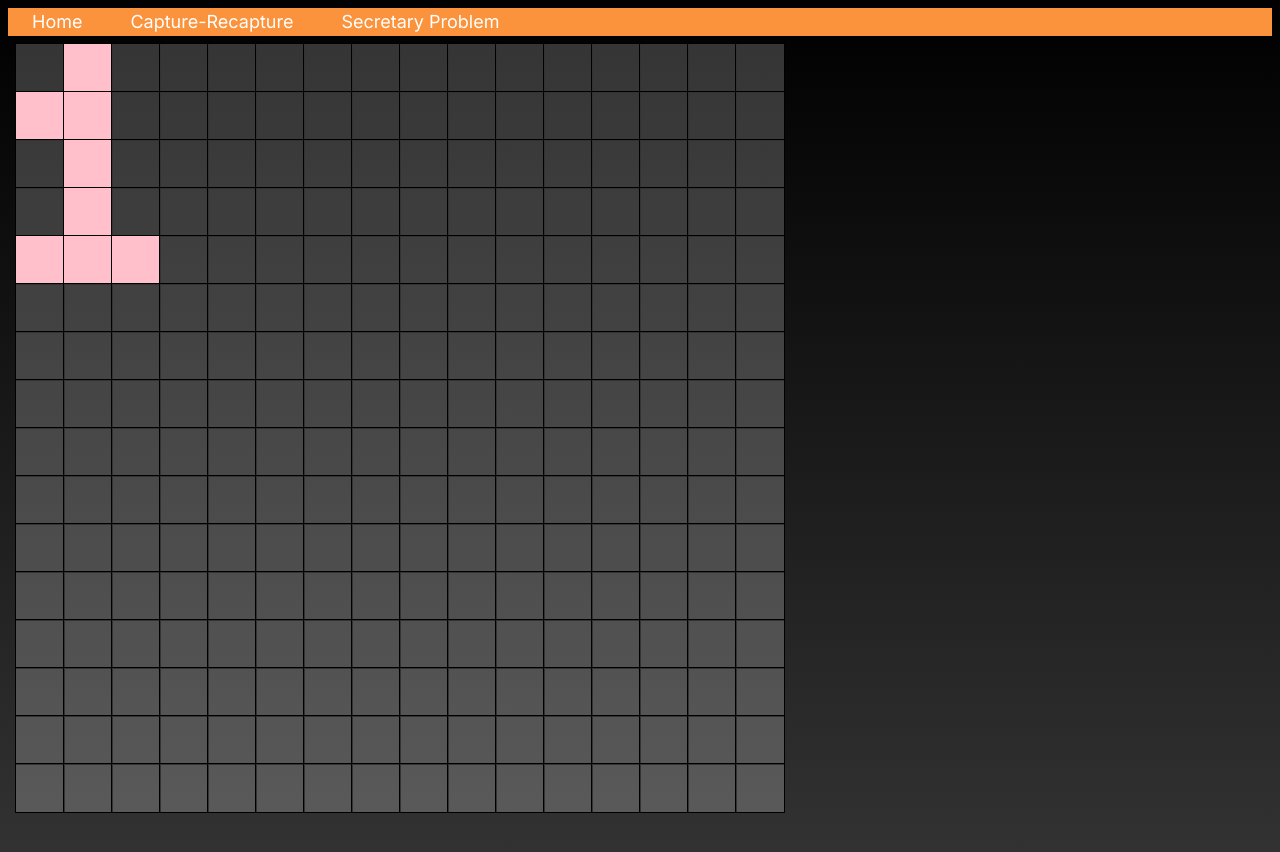
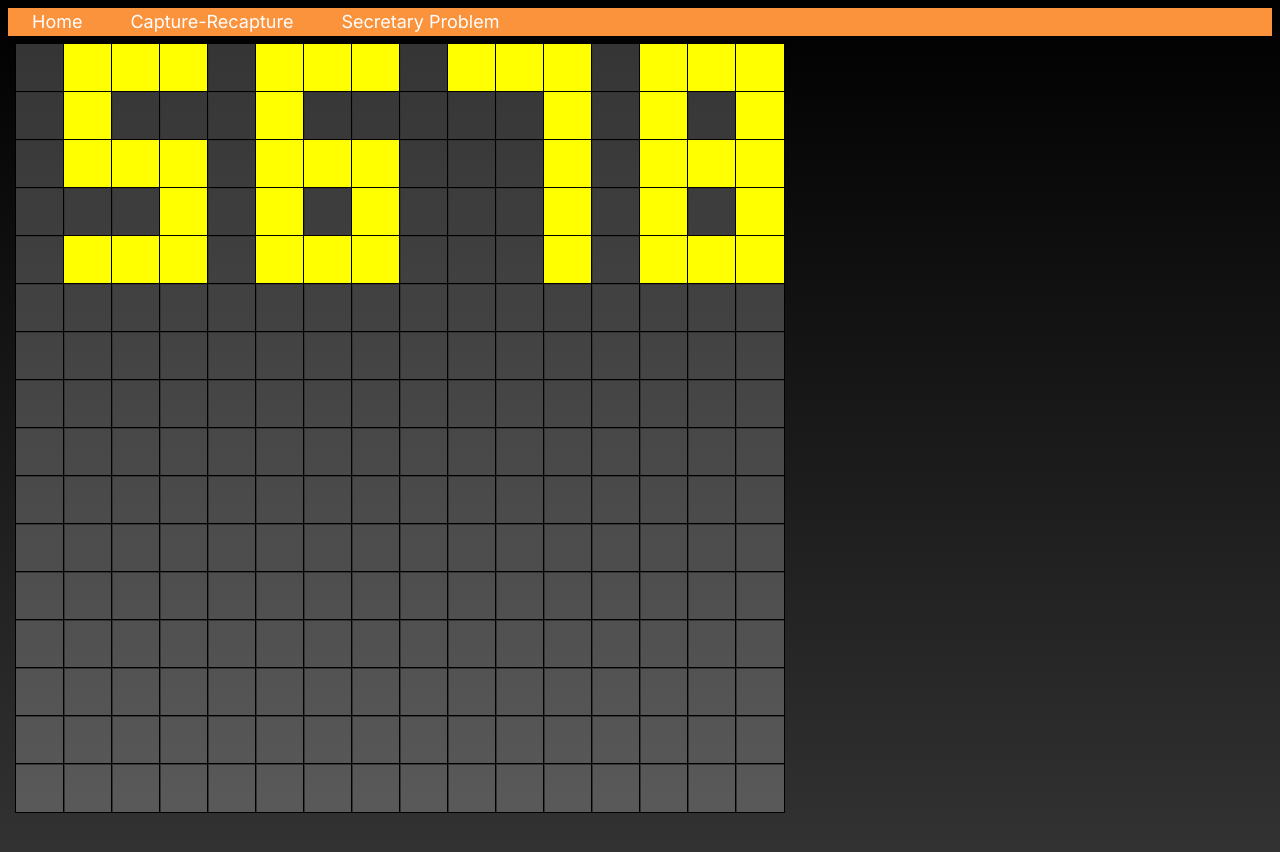
Before and after one commit to jduffey/personal-portfolio-website, a Next.js app: page /base-fee in a window 1280 px wide. Built offline with nearby package versions, Linux system fonts and the light colour scheme.

Commit message:
Grid will display a hardcoded string of 4 digits, right-justifying automatically if the string is less than 4 digits

```diff
--- a/app/(data-viz-sims)/base-fee/page.js
+++ b/app/(data-viz-sims)/base-fee/page.js
@@ -1,8 +1,25 @@
 import digits from "./digits";
 
+const gridSize = 16;
+const squareSize = 48;
+
+const square = (row, col, bgColor) => {
+    return (
+        <div
+            key={`${row}-${col}`}
+            style={{
+                width: `${squareSize}px`,
+                height: `${squareSize}px`,
+                background: bgColor,
+                display: 'inline-block',
+                outline: '1px solid black',
+            }}
+        />
+    );
+};
+
 export default function BaseFee() {
-    const gridSize = 16;
-    const squareSize = 48;
+    const digitsString = '5678';
 
     const generateGrid = () => {
         const grid = [];
@@ -13,20 +30,9 @@ export default function BaseFee() {
             for (let col = 0; col < gridSize; col++) {
                 const color = '#FFF3';
 
-                const square = (
-                    <div
-                        key={`${row}-${col}`}
-                        style={{
-                            width: `${squareSize}px`,
-                            height: `${squareSize}px`,
-                            background: color,
-                            display: 'inline-block',
-                            outline: '1px solid black',
-                        }}
-                    />
-                );
+                const thisSquare = square(row, col, color);
 
-                rowElements.push(square);
+                rowElements.push(thisSquare);
             }
 
             grid.push(rowElements);
@@ -37,25 +43,32 @@ export default function BaseFee() {
 
     const grid = generateGrid();
 
+    const digitWidth = 3;
+    const digitHeight = 5;
+
+    const rowOffset = 0;
+
+    const onGrid = Array(gridSize).fill().map(() => Array(gridSize).fill(false));
+
+    for (let digitIndex = digitsString.length - 1; digitIndex >= 0; digitIndex--) {
+        const digit = digitsString[digitIndex];
+        const colOffset = gridSize - ((digitsString.length - digitIndex) * (digitWidth + 1)) + 1;
+
+        for (let rowIndex = 0; rowIndex < digitHeight; rowIndex++) {
+            for (let colIndex = 0; colIndex < digitWidth; colIndex++) {
+                if (digits[digit][rowIndex][colIndex] === 1) {
+                    onGrid[rowIndex + rowOffset][colIndex + colOffset] = true;
+                }
+            }
+        }
+    }
+
     const finalGrid = grid.map((row, rowIndex) => {
-        const newRow = row.map((square, colIndex) => {
-            if (rowIndex < 5 && colIndex < 3) {
-                return digits['1'][rowIndex][colIndex] === 1 ? (
-                    <div
-                        key={`${rowIndex}-${colIndex}`}
-                        style={{
-                            width: `${squareSize}px`,
-                            height: `${squareSize}px`,
-                            backgroundColor: 'pink',
-                            display: 'inline-block',
-                            outline: '1px solid black',
-                        }}
-                    />
-                ) : (
-                    square
-                );
+        const newRow = row.map((thisSquare, colIndex) => {
+            if (onGrid[rowIndex][colIndex]) {
+                return square(rowIndex, colIndex, 'yellow');
             } else {
-                return square;
+                return thisSquare;
             }
         });
 
@@ -71,7 +84,6 @@ export default function BaseFee() {
         </div>;
     });
 
-
     return (
         <>
             {finalGrid}
```
